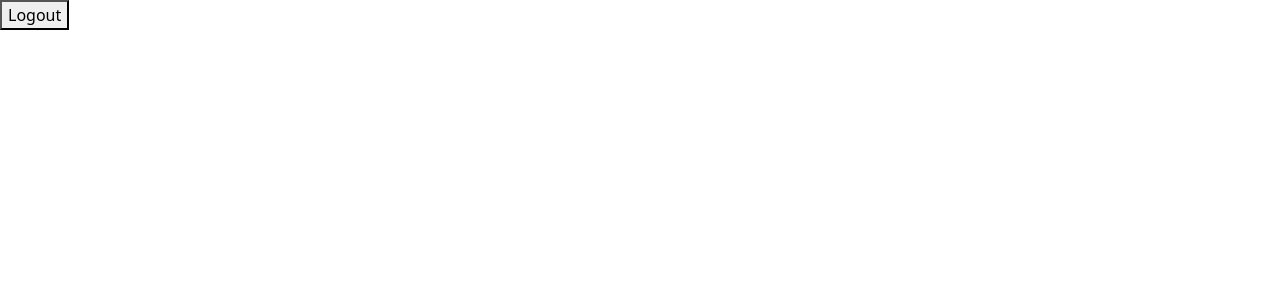
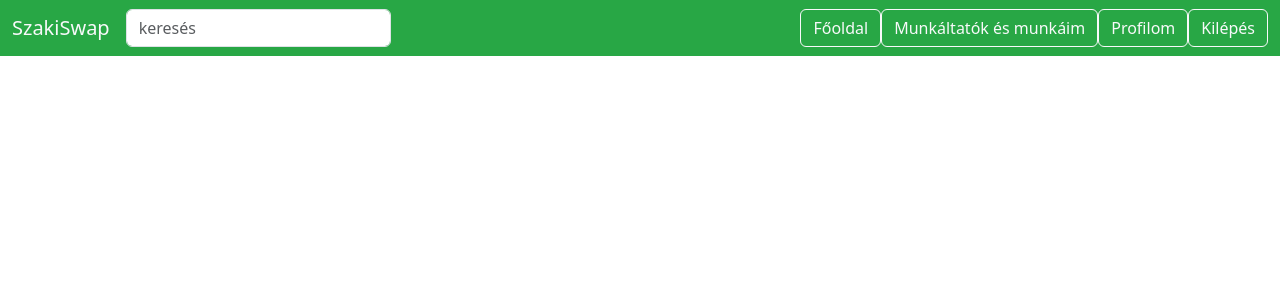
Before and after one commit to kerekdominik/freelancer-webapp, an Angular app in the folder frontend/freelancer_frontend/: page /home in a window 1280 px wide. Shown: the top 300 px of the page. Built offline with nearby package versions, Linux system fonts and the light colour scheme; sample sign-in values are in the browser's storage.

Commit message:
Home component + navbar

```diff
--- a/frontend/freelancer_frontend/src/app/app.module.ts
+++ b/frontend/freelancer_frontend/src/app/app.module.ts
@@ -9,13 +9,15 @@ import { AppComponent } from './app.component';
 import { LoginComponent } from './components/auth/login/login.component';
 import { RegistrationComponent } from './components/auth/registration/registration.component';
 import { HomeComponent } from './components/home/home.component';
+import { NavbarComponent } from './shared/navbar/navbar.component';
 
 @NgModule({
   declarations: [
     AppComponent,
     LoginComponent,
     RegistrationComponent,
-    HomeComponent
+    HomeComponent,
+    NavbarComponent
   ],
   imports: [
     BrowserModule,
--- a/frontend/freelancer_frontend/src/app/components/home/home.component.html
+++ b/frontend/freelancer_frontend/src/app/components/home/home.component.html
@@ -1 +1 @@
-<button (click)="logout()">Logout</button>
+<app-navbar></app-navbar>
--- /dev/null
+++ b/frontend/freelancer_frontend/src/app/shared/navbar/navbar.component.css
@@ -0,0 +1,7 @@
+.bg-green {
+    background-color: #28a745; /* Replace with the green color code of your choice */
+  }
+
+  .text-light {
+    color: #ffffff; /* Replace with the color code of your choice for the text */
+  }
--- /dev/null
+++ b/frontend/freelancer_frontend/src/app/shared/navbar/navbar.component.html
@@ -0,0 +1,29 @@
+<nav class="navbar navbar-expand-lg bg-green">
+    <div class="container-fluid">
+      <a class="navbar-brand text-light" routerLink="/home">SzakiSwap</a>
+      <button class="navbar-toggler" type="button" data-bs-toggle="collapse" data-bs-target="#navbarNav" aria-controls="navbarNav" aria-expanded="false" aria-label="Toggle navigation">
+        <span class="navbar-toggler-icon"></span>
+      </button>
+      <div class="collapse navbar-collapse" id="navbarNav">
+        <ul class="navbar-nav">
+          <li class="nav-item">
+            <input class="form-control me-2" type="search" placeholder="keresés" aria-label="Search">
+          </li>
+        </ul>
+        <ul class="navbar-nav ms-auto">
+          <li class="nav-item">
+            <button class="btn btn-outline-light" routerLink="/home">Főoldal</button>
+          </li>
+          <li class="nav-item">
+            <button class="btn btn-outline-light" routerLink="/works">Munkáltatók és munkáim</button>
+          </li>
+          <li class="nav-item">
+            <button class="btn btn-outline-light" routerLink="/profile">Profilom</button>
+          </li>
+          <li class="nav-item">
+            <button class="btn btn-outline-light" (click)="onLogout()">Kilépés</button>
+          </li>
+        </ul>
+      </div>
+    </div>
+  </nav>
--- /dev/null
+++ b/frontend/freelancer_frontend/src/app/shared/navbar/navbar.component.ts
@@ -0,0 +1,17 @@
+import { Component } from '@angular/core';
+import { Router } from '@angular/router';
+
+@Component({
+  selector: 'app-navbar',
+  templateUrl: './navbar.component.html',
+  styleUrls: ['./navbar.component.css']
+})
+export class NavbarComponent {
+
+  constructor(private router: Router) { }
+
+  onLogout() {
+    // clear jwtToken here, for example using a AuthService
+    this.router.navigate(['/login']);
+  }
+}
```
Also changed, not shown: 1 other file (tests, documents, lock files or other folders).
